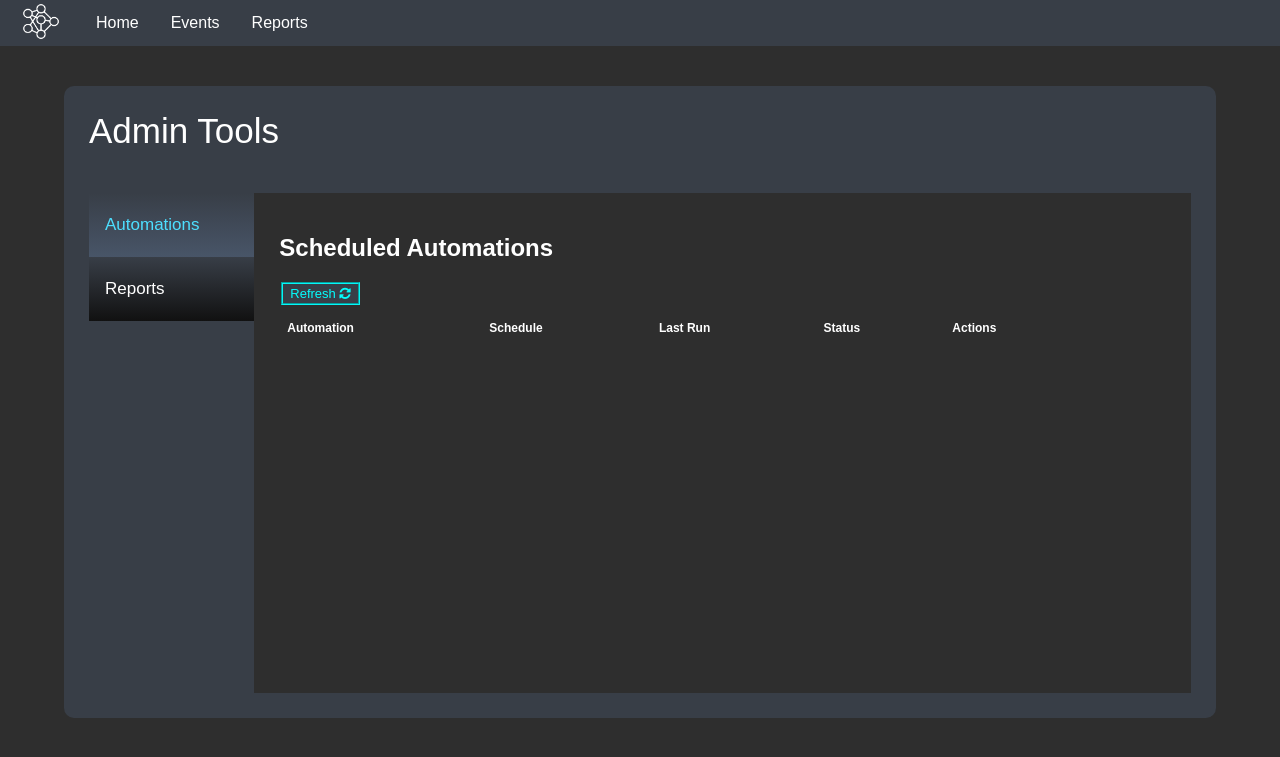
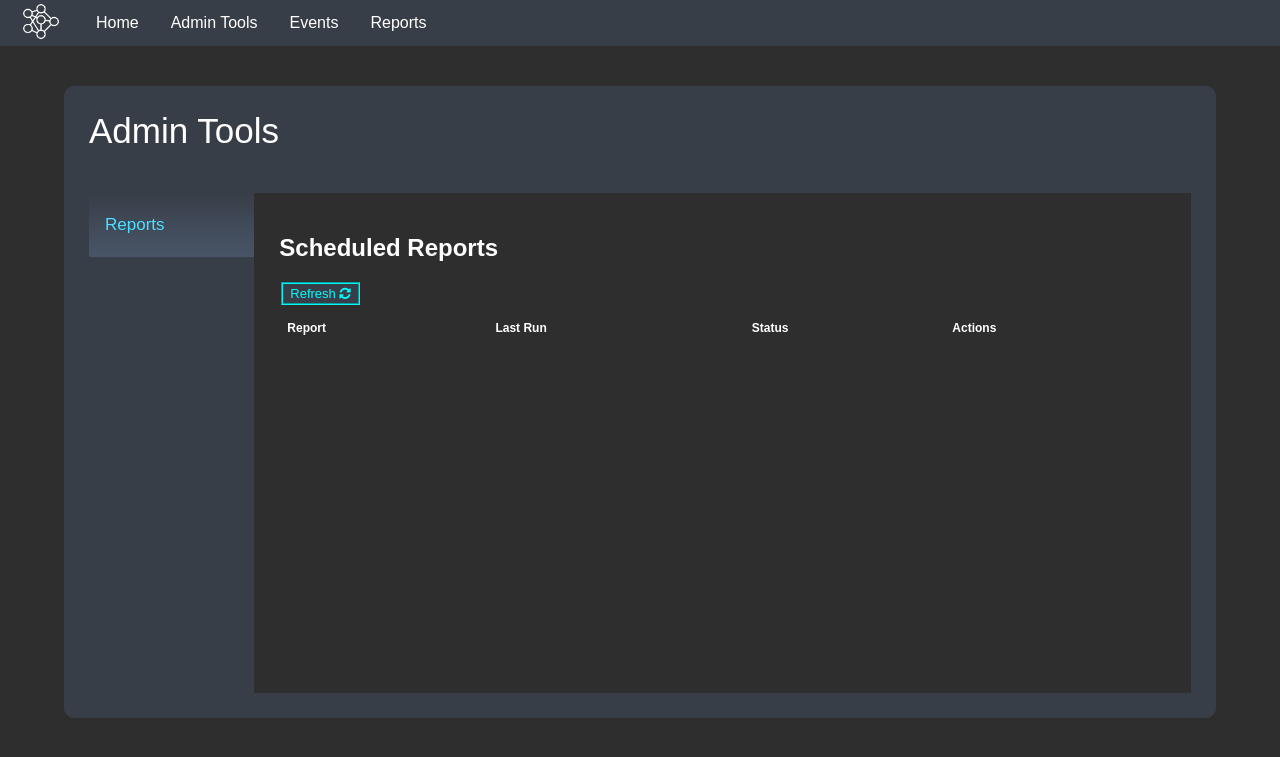
Before and after one commit to thedeo/terraform-aws-trailwatch, a Django app: page /admin-tools in a window 1280 px wide. Shown: the top 757 px of the page. Run offline with Django 3.2, Linux system fonts and the light colour scheme; data that the repository does not hold is empty.

Commit message:
Further updates to account report and added admin tools page as well.

```diff
--- a/dashboard/code/dashboard/admin/tools/templates/admin.html
+++ b/dashboard/code/dashboard/admin/tools/templates/admin.html
@@ -10,39 +10,7 @@
 	<br><br><br>
 
 <div class="tab">
-	<button class="tablinks" onclick="openTab(event, 'AutomationsTab')" id="automations">Automations</button>
 	<button class="tablinks" onclick="openTab(event, 'ReportsTab')" id="reports">Reports</button>
-</div>
-
-<div id="AutomationsTab" class="tabcontent">
-	<h1>Scheduled Automations</h1>
-	<a href="/admin-tools?tab=automations" class="refresh-button">Refresh <i class="fa fa-refresh" aria-hidden="true"></i></a>
-	<table id="automations_table">
-		<tr>
-		<th>Automation</th>
-		<th>Schedule</th>
-		<th>Last Run</th>
-		<th>Status</th>
-		<th style="width: 25%;">Actions</th>
-		</tr>
-		{% for automation in automations %}
-			<tr>
-				<td>{{ automation.friendly_name }}</td>
-				<td>{{ automation.lambda_function_schedule }}</td>
-				<td>{{ automation.last_run_date }}</td>
-				<td style="color: {{ automation.status_color }}; font-weight: bold;">{{ automation.overall_status | safe }}</td>
-				<td>
-				<form method="post">
-					{% csrf_token %}
-					<button style="float: left; margin-right: 10px;" type="submit" name="automation_to_run" value="{{ automation.lambda_function_name }}">Run</button>
-				</form>
-				<form method="get" target="_blank" action="https://console.aws.amazon.com/cloudwatch/home?region=us-east-1#logsV2:log-groups/log-group/$252Faws$252Flambda$252F{{ automation.lambda_function_name }}">
-						<button style="float: left;" type="submit">View Logs</button>
-				</form>
-				</td>
-			</tr>
-		{% endfor %}
-	</table>
 </div>
 
 <div id="ReportsTab" class="tabcontent">
@@ -51,23 +19,21 @@
 	<table id="automations_table">
 		<tr>
 		<th>Report</th>
-		<th>Schedule</th>
 		<th>Last Run</th>
 		<th>Status</th>
 		<th style="width: 25%;">Actions</th>
 		</tr>
-		{% for reports in reports %}
+		{% for key, value in reports.items %}
 			<tr>
-				<td>{{ reports.friendly_name }}</td>
-				<td>{{ reports.lambda_function_schedule }}</td>
-				<td>{{ reports.last_run_date }}</td>
-				<td style="color: {{ reports.status_color }}; font-weight: bold;">{{ reports.overall_status | safe }}</td>
+				<td>{{ value.report_name }}</td>
+				<td>{{ value.report_stop_date }}</td>
+				<td style="color: {{ value.report_status_color }}; font-weight: bold;">{{ value.report_status_html | safe }}</td>
 				<td>
 				<form method="post">
 					{% csrf_token %}
-					<button style="float: left; margin-right: 10px;" type="submit" name="report_to_run" value="{{ reports.lambda_function_name }}">Run</button>
+					<button style="float: left; margin-right: 10px;" type="submit" name="report_type" value="{{ key | safe }}">Run</button>
 				</form>
-				<form method="get" target="_blank" action="https://console.aws.amazon.com/cloudwatch/home?region=us-east-1#logsV2:log-groups/log-group/$252Faws$252Flambda$252F{{ reports.lambda_function_name }}">
+				<form method="get" target="_blank" action="https://console.aws.amazon.com/cloudwatch/home?region=us-east-1#logsV2:log-groups/log-group/$252Faws$252Flambda$252F{{ project_name }}-reports">
 						<button style="float: left;" type="submit">View Logs</button>
 				</form>
 				</td>
--- a/dashboard/code/dashboard/admin/tools/views.py
+++ b/dashboard/code/dashboard/admin/tools/views.py
@@ -5,6 +5,8 @@ from django.template import loader
 from django.http import HttpResponse
 
 from dashboard.vars import *
+from dashboard.aws_functions import get_report_table
+from dashboard.aws_functions import get_step_function_status
 
 import boto3
 import json
@@ -12,58 +14,21 @@ import botocore
 import datetime
 
 def get_params(request):
-	requested_tab = request.GET.get('tab', 'automations') #default to the automations tab
+	requested_tab = request.GET.get('tab', 'reports') #default to the automations tab
 	params = {}
 	params['requested_tab'] = requested_tab
 	return params
 
-def get_automation_list():
-	automations = []
+def get_report_list():
+	reports = {}
 	try:
 		session = boto3.Session(region_name=region)
 		resource = session.resource('dynamodb')
-		table = resource.Table(f'{project_name}-automations-metadata')
+		table = resource.Table(f'{project_name}-report-active-tables')
 	except botocore.exceptions.ClientError as e:
 		return 'failed'
 	else:
-
 		scan_kwargs = {}
-
-		start_key = None
-		while True:
-			if start_key:
-				scan_kwargs['ExclusiveStartKey'] = start_key
-			response = table.scan(**scan_kwargs)
-			if response.get('Items', {}):
-				for automation in response['Items']:
-					automation['status_color'] = '#fff'
-					if automation['overall_status'] == 'OK':
-						automation['status_color'] = '#00ff00'
-					elif automation['overall_status'] == 'ERROR':
-						automation['status_color'] = '#ff0000'
-					elif automation['overall_status'] == 'RUNNING':
-						automation['overall_status'] = '<i class="fa fa-gear fa-spin" style="font-size:14px;color:#00ff00;"></i> RUNNING'
-						automation['status_color'] = '#04ffff'
-					automations.append(automation)
-			start_key = response.get('LastEvaluatedKey', None)
-			if not start_key:
-				break
-
-	automations_sorted = sorted(automations, key=lambda k: k['automation_name']) #sort by name
-	return automations_sorted
-
-def get_report_list():
-	reports = []
-	try:
-		session = boto3.Session(region_name=region)
-		resource = session.resource('dynamodb')
-		table = resource.Table(f'{project_name}-reports-metadata')
-	except botocore.exceptions.ClientError as e:
-		return 'failed'
-	else:
-
-		scan_kwargs = {}
-
 		start_key = None
 		while True:
 			if start_key:
@@ -71,115 +36,95 @@ def get_report_list():
 			response = table.scan(**scan_kwargs)
 			if response.get('Items', {}):
 				for report in response['Items']:
-					report['status_color'] = '#fff'
-					if report['overall_status'] == 'OK':
-						report['status_color'] = '#00ff00'
-					elif report['overall_status'] == 'ERROR':
-						report['status_color'] = '#ff0000'
-					elif report['overall_status'] == 'RUNNING':
-						report['overall_status'] = '<i class="fa fa-gear fa-spin" style="font-size:14px;color:#00ff00;"></i> RUNNING'
-						report['status_color'] = '#04ffff'
-					reports.append(report)
+					report_type = report['report_type']
+					reports[report_type] = {
+						'report_name': f'{project_name}-report-{report_type}',
+						'report_arn': f'arn:aws:states:{region}:{account_id}:stateMachine:{project_name}-report-{report_type}'
+						}
 			start_key = response.get('LastEvaluatedKey', None)
 			if not start_key:
 				break
 
-	reports_sorted = sorted(reports, key=lambda k: k['report_name']) #sort by name
-	return reports_sorted
+		for report_type in reports.keys():
+			try:
+				stepfunctions = boto3.client('stepfunctions', region_name=region)
+				response = stepfunctions.list_executions(stateMachineArn=reports[report_type]['report_arn'], maxResults=1)
+			except Exception as e:
+				print(f'Could not list_executions for {report_type} report.')
+				print(e)
+				exit(1)
 
-def run_automation(automation_to_run):
-	lambda_client = boto3.client('lambda', region_name=region)
-	payload = {} # empty payload will start the 'master' logic for an automation
+			reports[report_type]['report_status'] = response['executions'][0]['status']
+			# Stop date which is used for knowing the last run time
+			# will not be available if the execution is in running status.
+			# This logic will handle that scenario.
+			stop_date_obj = response['executions'][0].get('stopDate', '')
+			if stop_date_obj:
+				stop_date = stop_date_obj.isoformat()
+			else:
+				stop_date = '-'
+			reports[report_type]['report_stop_date'] = stop_date
+
+			# Set values to modify styling based on status
+			reports[report_type]['report_status_color'] = '#fff'
+			if reports[report_type]['report_status'] == 'SUCCEEDED':
+				reports[report_type]['report_status_color'] = '#00ff00'
+				reports[report_type]['report_status_html']  = reports[report_type]['report_status']
+			elif reports[report_type]['report_status'] in ['FAILED','TIMED_OUT','ABORTED']:
+				reports[report_type]['report_status_color'] = '#ff0000'
+				reports[report_type]['report_status_html']  = reports[report_type]['report_status']
+			elif reports[report_type]['report_status'] == 'RUNNING':
+				reports[report_type]['report_status_html']  = '<i class="fa fa-gear fa-spin" style="font-size:14px;color:#00ff00;"></i> RUNNING'
+				reports[report_type]['report_status_color'] = '#04ffff'
+
+	return reports
+
+def run_report(report_type, report_arn):
+	stepfunctions = boto3.client('stepfunctions', region_name=region)
+	payload       = {} # empty payload will start the 'master' logic for an automation
 	payload_bytes = json.dumps(payload).encode('utf-8')
+	timestamp     = datetime.datetime.now().timestamp()
 	try:
-		response = lambda_client.invoke(
-		    FunctionName=automation_to_run,
-		    InvocationType='Event',
-		    Payload=payload_bytes
+		response = stepfunctions.start_execution(
+			stateMachineArn=report_arn,
+			name=f'manual-execution-{timestamp}',
+			input='{}'
 		)
-		print(f'Spawned lambda function for {automation_to_run}.')
+		print(f'Spawned state machine execution for {report_arn}.')
 		status = '<i class="fa fa-gear fa-spin" style="font-size:14px;color:#00ff00;"></i> RUNNING'
 		status_color = '#04ffff'
 	except Exception as e:
 		print(e)
-		status = f'INVOKE FAILED'
-		status_color = '#ff0000'
-	return status, status_color
-
-def run_report(report_to_run):
-	lambda_client = boto3.client('lambda', region_name=region)
-	payload = {} # empty payload will start the 'master' logic for an automation
-	payload_bytes = json.dumps(payload).encode('utf-8')
-	try:
-		response = lambda_client.invoke(
-		    FunctionName=report_to_run,
-		    InvocationType='Event',
-		    Payload=payload_bytes
-		)
-		print(f'Spawned lambda function for {report_to_run}.')
-		status = '<i class="fa fa-gear fa-spin" style="font-size:14px;color:#00ff00;"></i> RUNNING'
-		status_color = '#04ffff'
-	except Exception as e:
-		print(e)
-		status = f'INVOKE FAILED'
+		status       = f'INVOKE FAILED'
 		status_color = '#ff0000'
 	return status, status_color
 
 def search(request):
-	data = {'username':'','automations':[],'reports':[],'requested_tab':'automations'}
-
-	# Validate user
-	username = request.user.username.lower()
-	is_admin = request.user.groups.filter(name='CloudAdmin').exists()
-	is_engineer = request.user.groups.filter(name='CloudEngineer').exists()
-	is_admin = True
-	if is_admin:
-		template = loader.get_template('admin.html')
-		username = 'admin/' + username
-	elif is_engineer:
-		template = loader.get_template('engineer.html')
-		username = 'engineer/' + username
-	else:
-		template = loader.get_template('user.html')
-		username = 'user/' + username
-
-	automations = get_automation_list()
-	reports = get_report_list()
-	data['username'] = username
-	data['automations'] = automations
-	data['reports'] = reports
+	template 			 		= loader.get_template('admin.html')
+	data                 		= {'reports':{},'requested_tab':'reports'}
+	reports              		= get_report_list()
+	data['reports']      		= reports
+	data['project_name'] 		= project_name
+	data['static_files_domain'] = static_files_domain
 
 	# Get selected tab if exists
 	if request.method == 'GET' and request.GET.get('tab'):
-		selected_tab = request.GET.get('tab')
+		selected_tab          = request.GET.get('tab')
 		data['requested_tab'] = selected_tab
 
-	# If the user is an admin and the request was POST
-	if is_admin:
-		params = get_params(request)
-		if request.method == 'POST':
-			# Run automation
-			if request.POST.get('automation_to_run'):
-				automation_to_run = request.POST.get('automation_to_run')
+	params = get_params(request)
+	if request.method == 'POST':
 
+		# Run report
+		if request.POST.get('report_type'):
+			report_type = request.POST.get('report_type')
+
+			if data['reports'][report_type]['report_status'] != 'RUNNING':
 				# Call automation lambda function
-				status, status_color = run_automation(automation_to_run)
-				for automation in data['automations']:
-					if automation['lambda_function_name'] == automation_to_run:
-						automation['overall_status'] = status
-						automation['status_color'] = status_color
-				data['requested_tab'] = 'automations'
-
-			# Run report
-			if request.POST.get('report_to_run'):
-				report_to_run = request.POST.get('report_to_run')
-
-				# Call automation lambda function
-				status, status_color = run_automation(report_to_run)
-				for automation in data['reports']:
-					if automation['lambda_function_name'] == report_to_run:
-						automation['overall_status'] = status
-						automation['status_color'] = status_color
-				data['requested_tab'] = 'reports'
+				report_arn = data['reports'][report_type]['report_arn']
+				status, status_color = run_report(report_type, report_arn)
+				data['reports'][report_type]['report_status_html']  = status
+				data['reports'][report_type]['report_status_color'] = status_color
+				data['requested_tab']                               = 'reports'
 
 	return HttpResponse(template.render(data, request))
--- a/dashboard/code/dashboard/dashboard/aws_functions.py
+++ b/dashboard/code/dashboard/dashboard/aws_functions.py
@@ -44,7 +44,7 @@ def get_report_table(report_type):
 def get_step_function_status(report_type):
 	# Get information about the last successful SFN execution.
 	sfn = boto3.client('stepfunctions', region_name=region)
-	state_machine_arn = f'arn:aws:states:{region}:{account_id}:stateMachine:{project_name}-report-{report_type}'
+	state_machine_arn  = f'arn:aws:states:{region}:{account_id}:stateMachine:{project_name}-report-{report_type}'
 	state_machine_name = f'{project_name}-report-{report_type}'
 
 	retry_limit = 3
--- a/dashboard/code/dashboard/dashboard/base/base.html
+++ b/dashboard/code/dashboard/dashboard/base/base.html
@@ -34,7 +34,7 @@
       <!-- logo created by Becris - Flaticon - https://www.flaticon.com/free-icons/algorithm -->
       <li><img src="https://{{ static_files_domain }}/static/images/neural_logo.png" alt="logo" width="40" height="40"></li>
       <li><a href="/">Home</a></li>
-      <!-- <li><a href="/admin-tools">Admin Tools</a></li> -->
+      <li><a href="/admin-tools">Admin Tools</a></li>
       <li><a href="/events/">Events</a></li>
       <li class="dropdown">
         <a href="javascript:void(0)" class="dropbtn">Reports</a>
--- a/dashboard/code/dashboard/dashboard/settings.py
+++ b/dashboard/code/dashboard/dashboard/settings.py
@@ -25,7 +25,7 @@ from dashboard.vars import *
 BASE_DIR      = Path(__file__).resolve().parent.parent
 
 ADMIN_ENABLED = True
-DEBUG         = False
+DEBUG         = True
 
 # Quick-start development settings - unsuitable for production
 # See https://docs.djangoproject.com/en/3.1/howto/deployment/checklist/
--- a/dashboard/code/dashboard/report/accounts/views.py
+++ b/dashboard/code/dashboard/report/accounts/views.py
@@ -18,7 +18,6 @@ from boto3.dynamodb.conditions import Key, Attr
 report_type = 'account'
 
 def get_params(request):
-
     account_id = request.GET.get('account_id')
 
     params = {}
```
Also changed, not shown: 3 other files.
